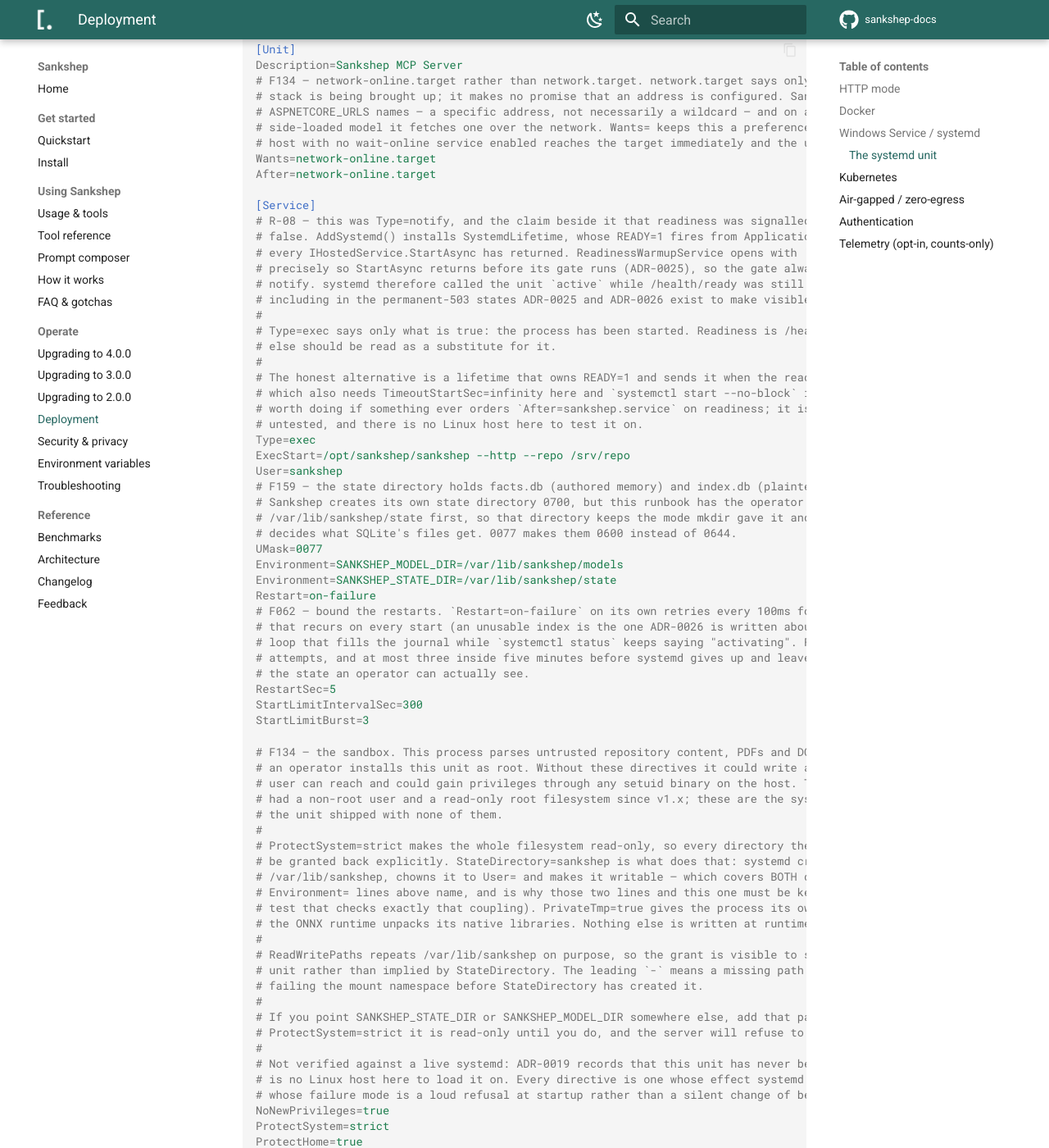
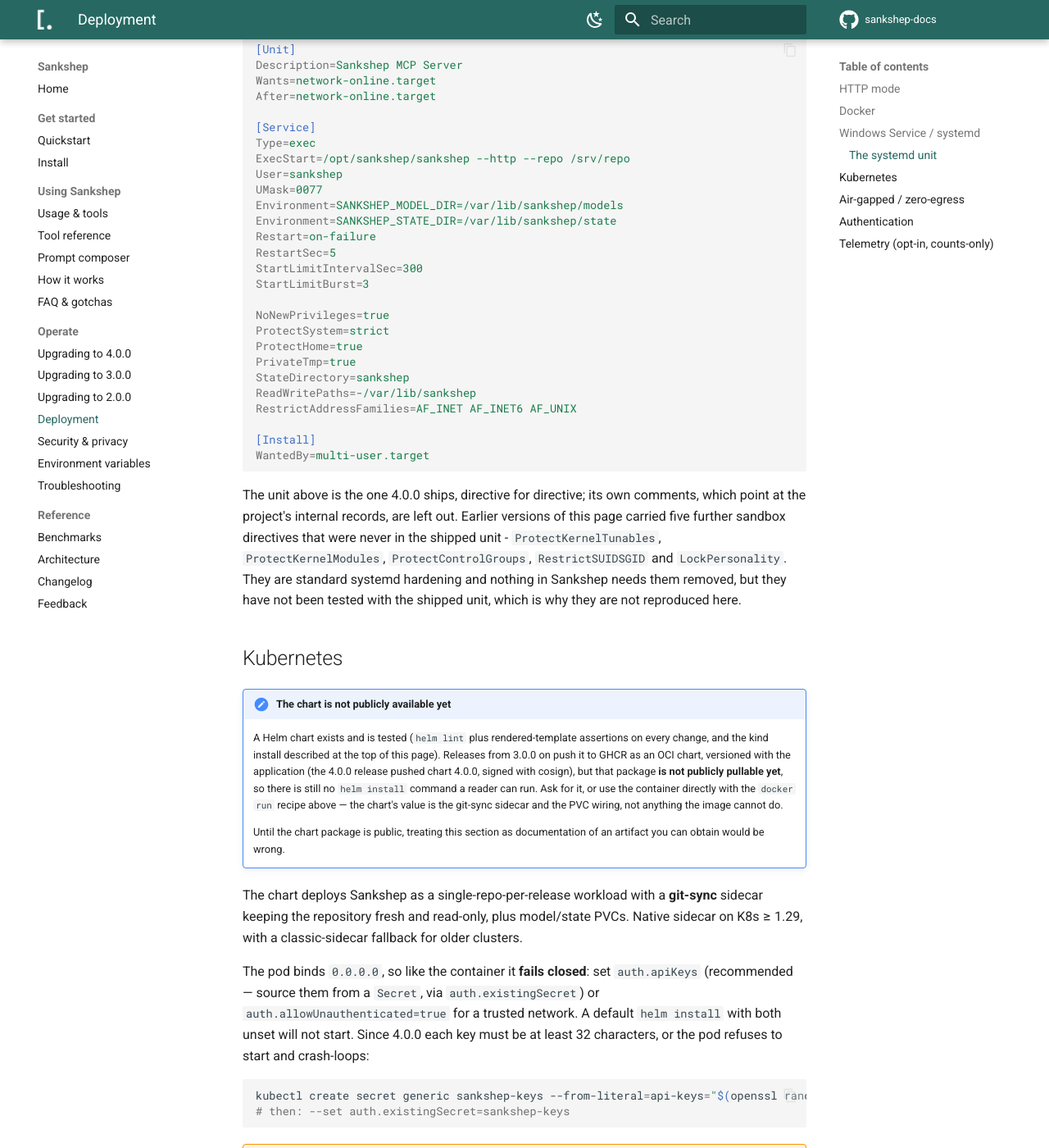
Before and after one commit to nitinpawar28/sankshep-docs, an MkDocs documentation site: the page built from docs/deployment.md, in a window 1280 px wide and 1400 px high, scrolled down 3159 px. Shown: the whole window at 82% size. Built offline with MkDocs 1.6.1 and Material for MkDocs 9.7.7, drawn with Linux system fonts in a browser that asks for light colours; comment, search, counter and statistics services are not loaded.

Commit message:
docs: the shipped unit without its comments, and a figure with no public source removed
deployment.md: the reproduced systemd unit keeps every directive 4.0.0 ships and drops the file's own comments, which point at internal records this site does not name. A note says so, and records that the five sandbox directives earlier versions of this page carried (ProtectKernelTunables, ProtectKernelModules, ProtectControlGroups, RestrictSUIDSGID, LockPersonality) were never in the shipped unit and have not been tested with it.

benchmarks.md: "budget-bound on 7 of the 8 questions at Balanced" came from a private document, so it goes; the rest of the sentence stands on the public release notes.

mkdocs build --strict: clean.

Co-Authored-By: Claude Fable 5.1 <noreply@anthropic.com>

````diff
--- a/docs/deployment.md
+++ b/docs/deployment.md
@@ -131,72 +131,21 @@ service beyond loopback, set `ASPNETCORE_URLS`, an authentication mode and `SANK
 ```ini
 [Unit]
 Description=Sankshep MCP Server
-# F134 — network-online.target rather than network.target. network.target says only that the networking
-# stack is being brought up; it makes no promise that an address is configured. Sankshep binds whatever
-# ASPNETCORE_URLS names — a specific address, not necessarily a wildcard — and on a first start with no
-# side-loaded model it fetches one over the network. Wants= keeps this a preference, not a requirement: a
-# host with no wait-online service enabled reaches the target immediately and the unit starts as before.
 Wants=network-online.target
 After=network-online.target
 
 [Service]
-# R-08 — this was Type=notify, and the claim beside it that readiness was signalled via sd_notify was
-# false. AddSystemd() installs SystemdLifetime, whose READY=1 fires from ApplicationStarted, i.e. once
-# every IHostedService.StartAsync has returned. ReadinessWarmupService opens with `await Task.Yield()`
-# precisely so StartAsync returns before its gate runs (ADR-0025), so the gate always finishes AFTER the
-# notify. systemd therefore called the unit `active` while /health/ready was still answering 503 —
-# including in the permanent-503 states ADR-0025 and ADR-0026 exist to make visible.
-#
-# Type=exec says only what is true: the process has been started. Readiness is /health/ready, and nothing
-# else should be read as a substitute for it.
-#
-# The honest alternative is a lifetime that owns READY=1 and sends it when the readiness state flips,
-# which also needs TimeoutStartSec=infinity here and `systemctl start --no-block` in the runbook. That is
-# worth doing if something ever orders `After=sankshep.service` on readiness; it is not worth shipping
-# untested, and there is no Linux host here to test it on.
 Type=exec
 ExecStart=/opt/sankshep/sankshep --http --repo /srv/repo
 User=sankshep
-# F159 — the state directory holds facts.db (authored memory) and index.db (plaintext code chunks).
-# Sankshep creates its own state directory 0700, but this runbook has the operator root-create
-# /var/lib/sankshep/state first, so that directory keeps the mode mkdir gave it and only the umask
-# decides what SQLite's files get. 0077 makes them 0600 instead of 0644.
 UMask=0077
 Environment=SANKSHEP_MODEL_DIR=/var/lib/sankshep/models
 Environment=SANKSHEP_STATE_DIR=/var/lib/sankshep/state
 Restart=on-failure
-# F062 — bound the restarts. `Restart=on-failure` on its own retries every 100ms for ever, so a fault
-# that recurs on every start (an unusable index is the one ADR-0026 is written about) becomes a crash
-# loop that fills the journal while `systemctl status` keeps saying "activating". Five seconds between
-# attempts, and at most three inside five minutes before systemd gives up and leaves it failed, which is
-# the state an operator can actually see.
 RestartSec=5
 StartLimitIntervalSec=300
 StartLimitBurst=3
 
-# F134 — the sandbox. This process parses untrusted repository content, PDFs and DOCX (SECURITY.md), and
-# an operator installs this unit as root. Without these directives it could write anywhere the `sankshep`
-# user can reach and could gain privileges through any setuid binary on the host. The container image has
-# had a non-root user and a read-only root filesystem since v1.x; these are the systemd equivalents, and
-# the unit shipped with none of them.
-#
-# ProtectSystem=strict makes the whole filesystem read-only, so every directory the server writes has to
-# be granted back explicitly. StateDirectory=sankshep is what does that: systemd creates
-# /var/lib/sankshep, chowns it to User= and makes it writable — which covers BOTH directories the
-# Environment= lines above name, and is why those two lines and this one must be kept in step (there is a
-# test that checks exactly that coupling). PrivateTmp=true gives the process its own /tmp, which is where
-# the ONNX runtime unpacks its native libraries. Nothing else is written at runtime.
-#
-# ReadWritePaths repeats /var/lib/sankshep on purpose, so the grant is visible to somebody reading the
-# unit rather than implied by StateDirectory. The leading `-` means a missing path is ignored instead of
-# failing the mount namespace before StateDirectory has created it.
-#
-# If you point SANKSHEP_STATE_DIR or SANKSHEP_MODEL_DIR somewhere else, add that path here too — under
-# ProtectSystem=strict it is read-only until you do, and the server will refuse to start.
-#
-# Not verified against a live systemd: ADR-0019 records that this unit has never been loaded, and there
-# is no Linux host here to load it on. Every directive is one whose effect systemd.exec(5) states, and
-# whose failure mode is a loud refusal at startup rather than a silent change of behaviour.
 NoNewPrivileges=true
 ProtectSystem=strict
 ProtectHome=true
@@ -208,6 +157,12 @@ RestrictAddressFamilies=AF_INET AF_INET6 AF_UNIX
 [Install]
 WantedBy=multi-user.target
 ```
+
+The unit above is the one 4.0.0 ships, directive for directive; its own comments, which point at the project's
+internal records, are left out. Earlier versions of this page carried five further sandbox directives that were never in
+the shipped unit - `ProtectKernelTunables`, `ProtectKernelModules`, `ProtectControlGroups`, `RestrictSUIDSGID` and
+`LockPersonality`. They are standard systemd hardening and nothing in Sankshep needs them removed, but they have not been
+tested with the shipped unit, which is why they are not reproduced here.
 
 ## Kubernetes
 
````
Also changed, not shown: docs/benchmarks.md (+2 -2 lines).
